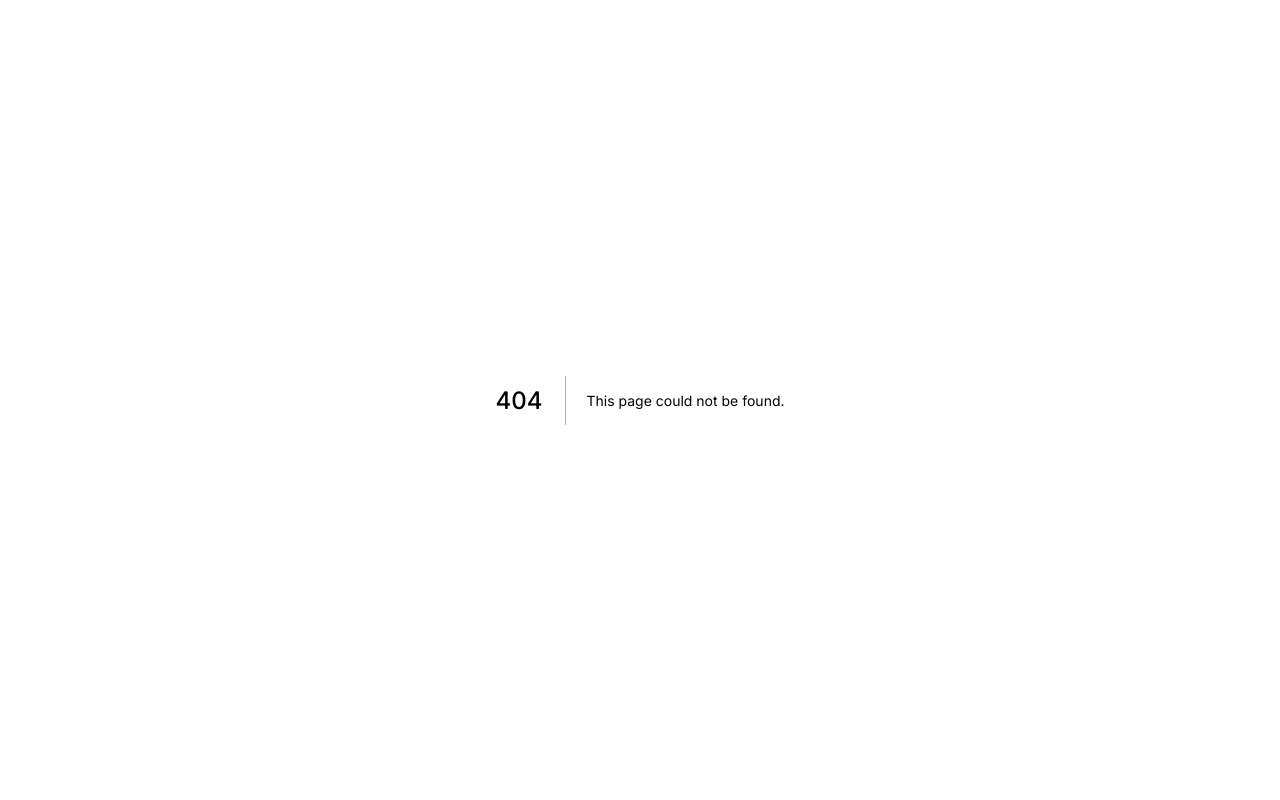
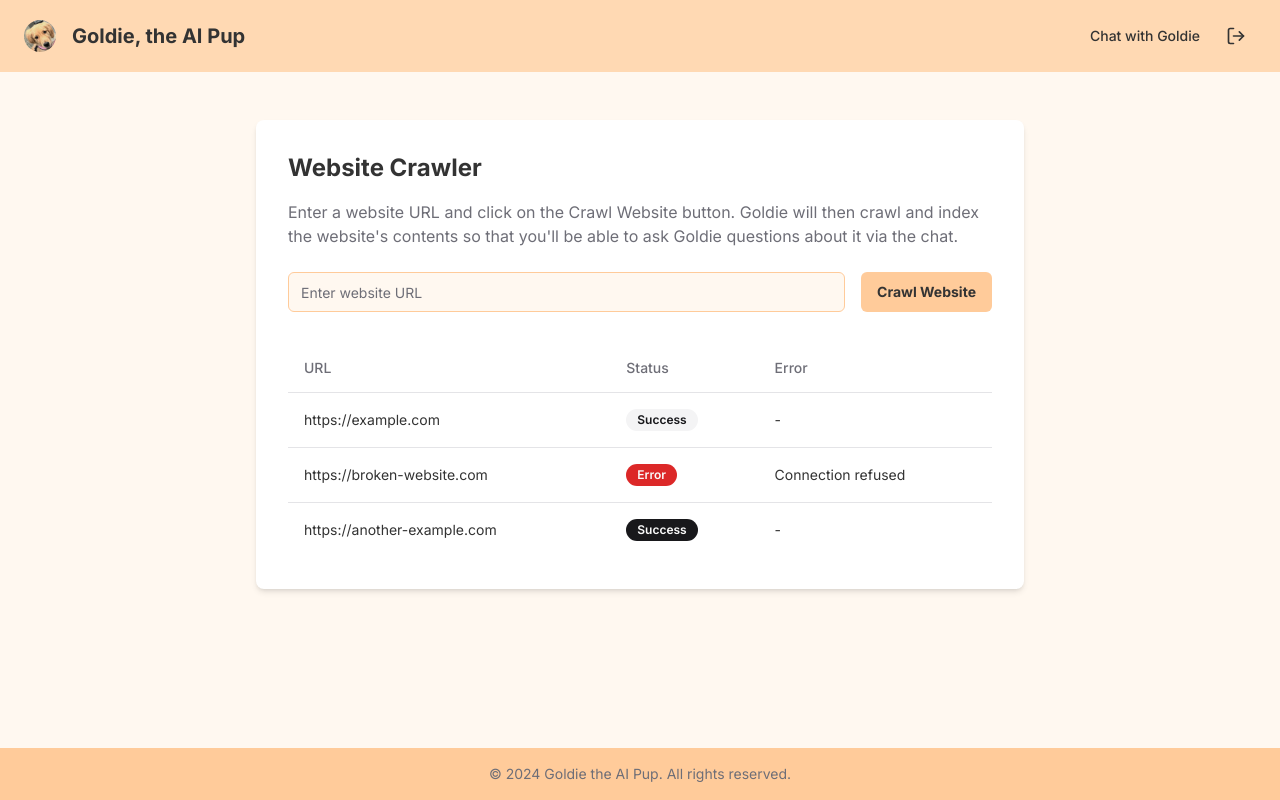
Before and after one commit to SupaLlama/supallama-rag-frontend-nextjs-typescript-pinecone-auth0-shadcn-ui-template, a Next.js app: page /crawl in a window 1280 px wide. Before the commit this address had no page. Built offline with nearby package versions, Linux system fonts and the light colour scheme.

Commit message:
Added Web Crawler page and tweaked the Chat page

```diff
--- /dev/null
+++ b/app/crawl/page.tsx
@@ -0,0 +1,8 @@
+import WebCrawlerPageComponent from "@/components/ai-generated/web-crawler-page";
+
+
+export default function CrawlPage() {
+  return (
+    <WebCrawlerPageComponent />
+  );
+}
--- a/components/ai-generated/chat-page.tsx
+++ b/components/ai-generated/chat-page.tsx
@@ -7,6 +7,7 @@ import Image from "next/image"
 import { Button } from "@/components/ui/button"
 import { Avatar, AvatarImage, AvatarFallback } from "@/components/ui/avatar"
 import { Input } from "@/components/ui/input"
+import Link from "next/link"
 
 
 export default function ChatPageComponent() {
@@ -17,10 +18,15 @@ export default function ChatPageComponent() {
           <Image src="/puppy-profile-photo-cropped.jpg" alt="Golden Retriever" width={32} height={32} className="rounded-full" />
           <h1 className="text-xl font-bold">Goldie, the AI Pup</h1>
         </div>
-        <Button variant="ghost" size="icon" className="rounded-full hover:bg-[#FFE6CC] focus:bg-[#FFE6CC]">
-          <LogOutIcon className="w-5 h-5 text-[#8C6239]" />
-          <span className="sr-only">Sign out</span>
-        </Button>
+        <div className="flex items-center gap-4">
+          <Link href="#" target="_blank" className="text-sm font-medium hover:underline" prefetch={false}>
+            Crawl Websites with Goldie
+          </Link>
+          <Button variant="ghost" size="icon" className="text-[#333] hover:bg-[#FFBF82] focus:ring-[#FFCB9A]">
+            <LogOutIcon className="h-5 w-5" />
+            <span className="sr-only">Sign Out</span>
+          </Button>
+        </div>
       </header>
       <main className="flex-1 px-6 py-8">
         <div className="max-w-2xl mx-auto bg-white rounded-lg shadow-lg">
--- /dev/null
+++ b/components/ai-generated/web-crawler-page.tsx
@@ -0,0 +1,115 @@
+/**
+ * v0 by Vercel.
+ * @see https://v0.dev/t/UTZcgODzZzd
+ * Documentation: https://v0.dev/docs#integrating-generated-code-into-your-nextjs-app
+ */
+import Image from "next/image"
+import Link from "next/link"
+import { Button } from "@/components/ui/button"
+import { Input } from "@/components/ui/input"
+import { Table, TableHeader, TableRow, TableHead, TableBody, TableCell } from "@/components/ui/table"
+import { Badge } from "@/components/ui/badge"
+
+export default function Component() {
+  return (
+    <div className="flex flex-col min-h-screen bg-[#FFF8F0] text-[#333]">
+      <header className="bg-[#FFD9B3] py-4 px-6 flex items-center justify-between">
+        <div className="flex items-center gap-4">
+          <Image
+            src="/puppy-profile-photo-cropped.jpg"
+            width={32}
+            height={32}
+            className="rounded-full"
+            alt="Golden Retriever"
+          />
+          <h1 className="text-xl font-bold">Goldie, the AI Pup</h1>
+        </div>
+        <div className="flex items-center gap-4">
+          <Link href="#" target="_blank" className="text-sm font-medium hover:underline" prefetch={false}>
+            Chat with Goldie
+          </Link>
+          <Button variant="ghost" size="icon" className="text-[#333] hover:bg-[#FFBF82] focus:ring-[#FFCB9A]">
+            <LogOutIcon className="h-5 w-5" />
+            <span className="sr-only">Sign Out</span>
+          </Button>
+        </div>
+      </header>
+      <main className="flex-1 py-12 px-6 md:px-12">
+        <div className="max-w-3xl mx-auto">
+          <div className="bg-white rounded-lg shadow-md p-8">
+            <h2 className="text-2xl font-bold mb-4">Website Crawler</h2>
+            <p className="text-muted-foreground mb-6">Enter a website URL and click on the Crawl Website button. Goldie will then crawl and index the website&apos;s contents so that you&apos;ll be able to ask Goldie questions about it via the chat.</p>
+            <form className="flex items-center gap-4 mb-8">
+              <Input
+                type="url"
+                placeholder="Enter website URL"
+                className="flex-1 bg-[#FFF8F0] border-[#FFCB9A] focus:ring-0"
+              />
+              <Button className="bg-[#FFCB9A] text-[#333] font-bold hover:bg-[#FFBF82] focus:ring-[#FFCB9A]">
+                Crawl Website
+              </Button>
+            </form>
+            <div className="overflow-x-auto">
+              <Table>
+                <TableHeader>
+                  <TableRow>
+                    <TableHead>URL</TableHead>
+                    <TableHead>Status</TableHead>
+                    <TableHead>Error</TableHead>
+                  </TableRow>
+                </TableHeader>
+                <TableBody>
+                  <TableRow>
+                    <TableCell>https://example.com</TableCell>
+                    <TableCell>
+                      <Badge variant="secondary">Success</Badge>
+                    </TableCell>
+                    <TableCell>-</TableCell>
+                  </TableRow>
+                  <TableRow>
+                    <TableCell>https://broken-website.com</TableCell>
+                    <TableCell>
+                      <Badge variant="destructive">Error</Badge>
+                    </TableCell>
+                    <TableCell>Connection refused</TableCell>
+                  </TableRow>
+                  <TableRow>
+                    <TableCell>https://another-example.com</TableCell>
+                    <TableCell>
+                      <Badge variant="default">Success</Badge>
+                    </TableCell>
+                    <TableCell>-</TableCell>
+                  </TableRow>
+                </TableBody>
+              </Table>
+            </div>
+          </div>
+        </div>
+      </main>
+      <footer className="bg-[#FFCB9A] py-4 px-6 text-center text-sm text-muted-foreground">
+        &copy; 2024 Goldie the AI Pup. All rights reserved.
+      </footer>
+    </div>
+  )
+}
+
+function LogOutIcon(props: any) {
+  return (
+    <svg
+      {...props}
+      xmlns="http://www.w3.org/2000/svg"
+      width="24"
+      height="24"
+      viewBox="0 0 24 24"
+      fill="none"
+      stroke="currentColor"
+      strokeWidth="2"
+      strokeLinecap="round"
+      strokeLinejoin="round"
+    >
+      <path d="M9 21H5a2 2 0 0 1-2-2V5a2 2 0 0 1 2-2h4" />
+      <polyline points="16 17 21 12 16 7" />
+      <line x1="21" x2="9" y1="12" y2="12" />
+    </svg>
+  )
+}
--- /dev/null
+++ b/components/ui/badge.tsx
@@ -0,0 +1,36 @@
+import * as React from "react"
+import { cva, type VariantProps } from "class-variance-authority"
+
+import { cn } from "@/lib/utils"
+
+const badgeVariants = cva(
+  "inline-flex items-center rounded-full border px-2.5 py-0.5 text-xs font-semibold transition-colors focus:outline-none focus:ring-2 focus:ring-ring focus:ring-offset-2",
+  {
+    variants: {
+      variant: {
+        default:
+          "border-transparent bg-primary text-primary-foreground hover:bg-primary/80",
+        secondary:
+          "border-transparent bg-secondary text-secondary-foreground hover:bg-secondary/80",
+        destructive:
+          "border-transparent bg-destructive text-destructive-foreground hover:bg-destructive/80",
+        outline: "text-foreground",
+      },
+    },
+    defaultVariants: {
+      variant: "default",
+    },
+  }
+)
+
+export interface BadgeProps
+  extends React.HTMLAttributes<HTMLDivElement>,
+    VariantProps<typeof badgeVariants> {}
+
+function Badge({ className, variant, ...props }: BadgeProps) {
+  return (
+    <div className={cn(badgeVariants({ variant }), className)} {...props} />
+  )
+}
+
+export { Badge, badgeVariants }
--- /dev/null
+++ b/components/ui/table.tsx
@@ -0,0 +1,117 @@
+import * as React from "react"
+
+import { cn } from "@/lib/utils"
+
+const Table = React.forwardRef<
+  HTMLTableElement,
+  React.HTMLAttributes<HTMLTableElement>
+>(({ className, ...props }, ref) => (
+  <div className="relative w-full overflow-auto">
+    <table
+      ref={ref}
+      className={cn("w-full caption-bottom text-sm", className)}
+      {...props}
+    />
+  </div>
+))
+Table.displayName = "Table"
+
+const TableHeader = React.forwardRef<
+  HTMLTableSectionElement,
+  React.HTMLAttributes<HTMLTableSectionElement>
+>(({ className, ...props }, ref) => (
+  <thead ref={ref} className={cn("[&_tr]:border-b", className)} {...props} />
+))
+TableHeader.displayName = "TableHeader"
+
+const TableBody = React.forwardRef<
+  HTMLTableSectionElement,
+  React.HTMLAttributes<HTMLTableSectionElement>
+>(({ className, ...props }, ref) => (
+  <tbody
+    ref={ref}
+    className={cn("[&_tr:last-child]:border-0", className)}
+    {...props}
+  />
+))
+TableBody.displayName = "TableBody"
+
+const TableFooter = React.forwardRef<
+  HTMLTableSectionElement,
+  React.HTMLAttributes<HTMLTableSectionElement>
+>(({ className, ...props }, ref) => (
+  <tfoot
+    ref={ref}
+    className={cn(
+      "border-t bg-muted/50 font-medium [&>tr]:last:border-b-0",
+      className
+    )}
+    {...props}
+  />
+))
+TableFooter.displayName = "TableFooter"
+
+const TableRow = React.forwardRef<
+  HTMLTableRowElement,
+  React.HTMLAttributes<HTMLTableRowElement>
+>(({ className, ...props }, ref) => (
+  <tr
+    ref={ref}
+    className={cn(
+      "border-b transition-colors hover:bg-muted/50 data-[state=selected]:bg-muted",
+      className
+    )}
+    {...props}
+  />
+))
+TableRow.displayName = "TableRow"
+
+const TableHead = React.forwardRef<
+  HTMLTableCellElement,
+  React.ThHTMLAttributes<HTMLTableCellElement>
+>(({ className, ...props }, ref) => (
+  <th
+    ref={ref}
+    className={cn(
+      "h-12 px-4 text-left align-middle font-medium text-muted-foreground [&:has([role=checkbox])]:pr-0",
+      className
+    )}
+    {...props}
+  />
+))
+TableHead.displayName = "TableHead"
+
+const TableCell = React.forwardRef<
+  HTMLTableCellElement,
+  React.TdHTMLAttributes<HTMLTableCellElement>
+>(({ className, ...props }, ref) => (
+  <td
+    ref={ref}
+    className={cn("p-4 align-middle [&:has([role=checkbox])]:pr-0", className)}
+    {...props}
+  />
+))
+TableCell.displayName = "TableCell"
+
+const TableCaption = React.forwardRef<
+  HTMLTableCaptionElement,
+  React.HTMLAttributes<HTMLTableCaptionElement>
+>(({ className, ...props }, ref) => (
+  <caption
+    ref={ref}
+    className={cn("mt-4 text-sm text-muted-foreground", className)}
+    {...props}
+  />
+))
+TableCaption.displayName = "TableCaption"
+
+export {
+  Table,
+  TableHeader,
+  TableBody,
+  TableFooter,
+  TableHead,
+  TableRow,
+  TableCell,
+  TableCaption,
+}
```
